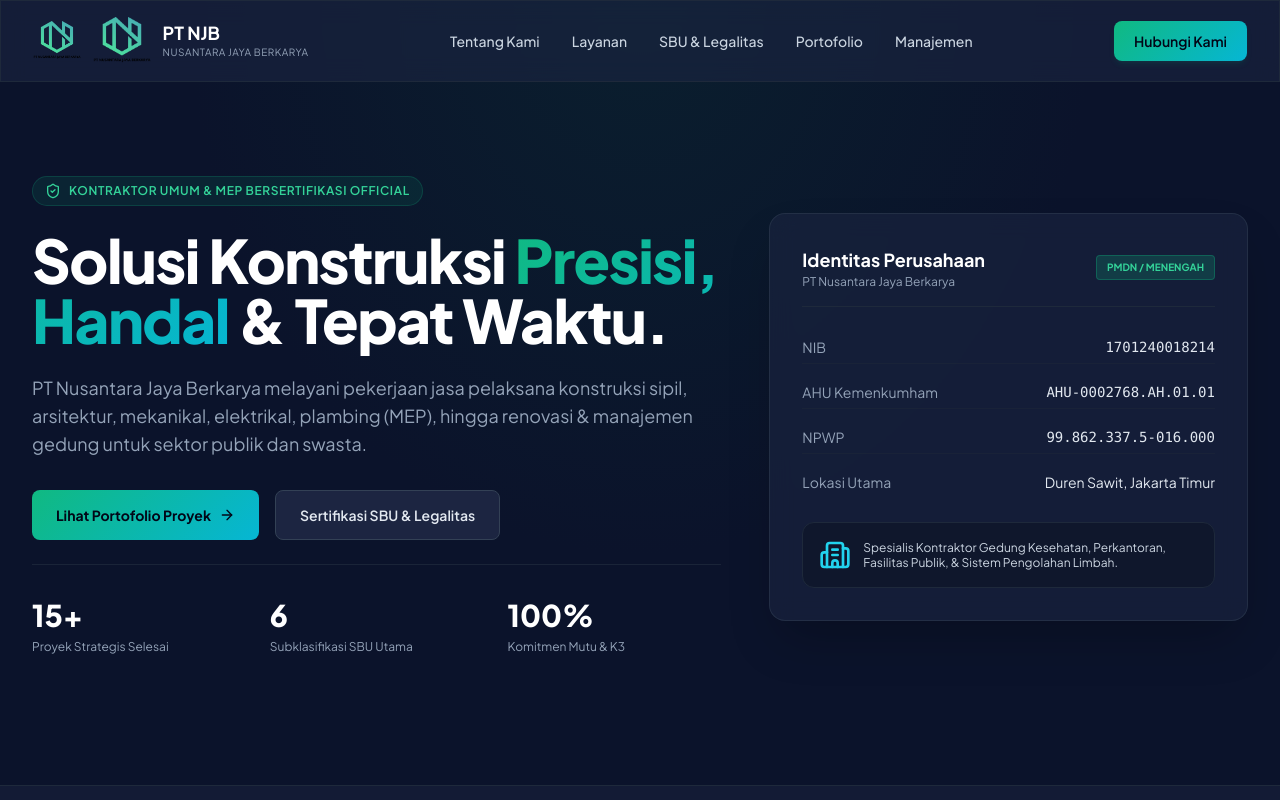
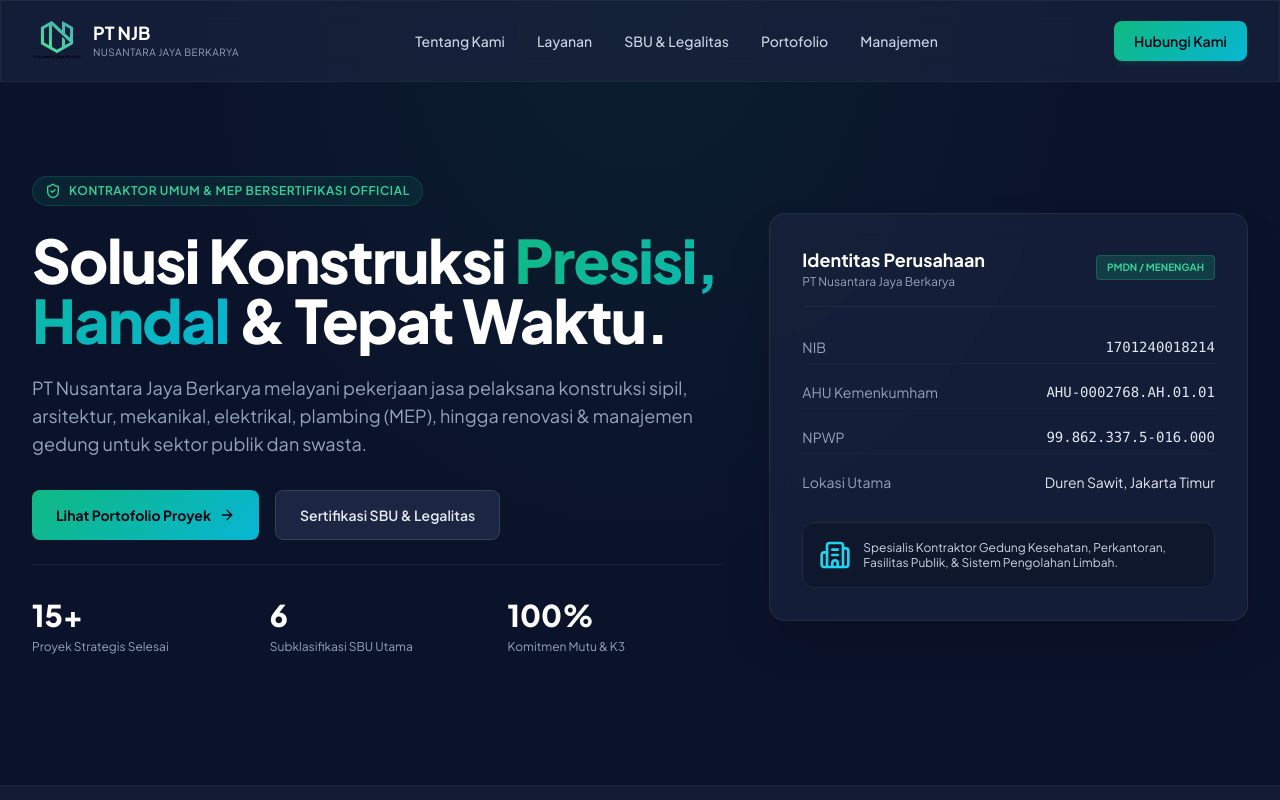
Before and after one commit to aliysf/njb, a website: page public/index.html in a window 1280 px wide. Shown: the top 800 px of the page. Drawn offline with nearby package versions, Linux system fonts and the light colour scheme.

Commit message:
Remove hero card monogram image
Removed hero card monogram image from index.html

```diff
--- a/public/index.html
+++ b/public/index.html
@@ -152,13 +152,6 @@
      width="160"
      height="40"
      class="h-10 w-auto object-contain transition-transform group-hover:scale-105">
-
-<!-- Hero Card Monogram -->
-<img src="logo.png"
-     alt="PT NJB Monogram - Kontraktor Resmi Bersertifikat SBU"
-     width="48"
-     height="48"
-     class="h-12 w-auto object-contain">
             <div>
                     <span class="font-bold text-lg text-white block leading-tight">PT NJB</span>
                     <span class="text-[10px] text-slate-400 tracking-wider uppercase block">Nusantara Jaya Berkarya</span>
```
